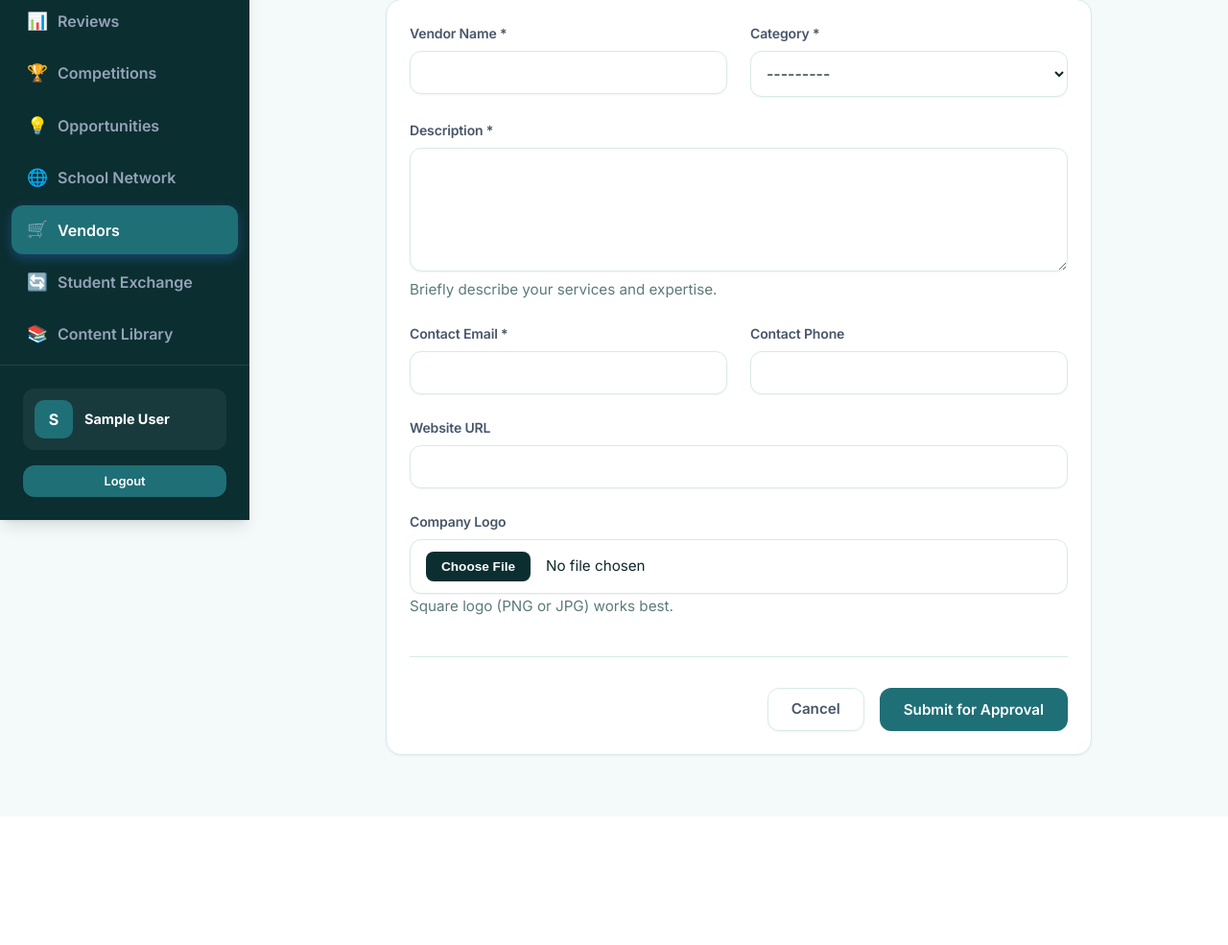
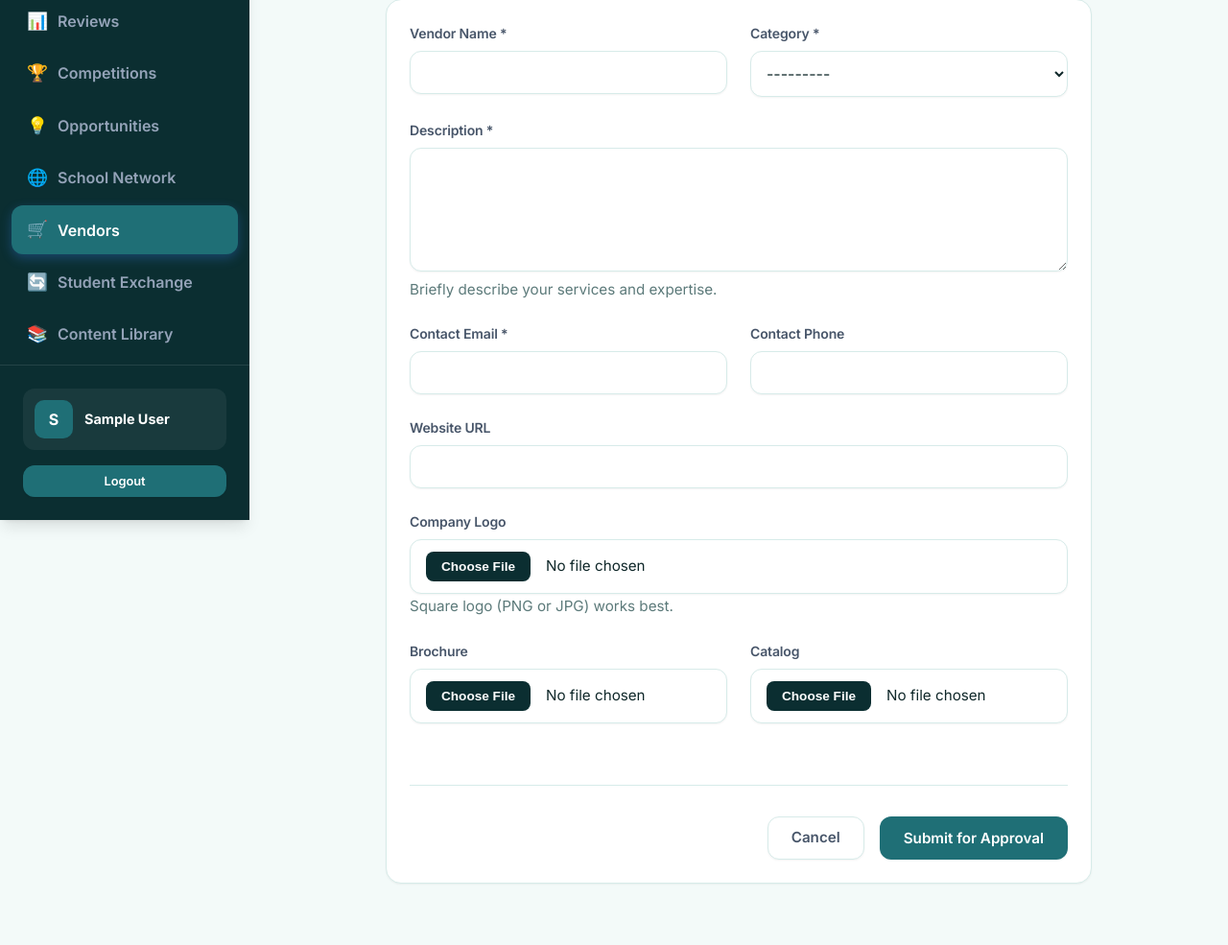
Before and after one commit to chelli-cloud/Yarra, a Django app: page /vendors/signup/ in a window 1280 px wide. Shown: the part 258-1243 px from the top of the page at 96% size. Before the commit the page ends 1047 px from the top, so only its background shows below. Run offline with Django 5.2, Linux system fonts and the light colour scheme; the visitor is signed in with stand-in values (Sample User, id 1); data that the repository does not hold is empty.

Commit message:
Close gaps from re-auditing the July feedback sheet
- School Admin's login email is now forced to match the invited
  email (Yarra Coordinator email for the initial admin invite),
  instead of being freely editable at signup.
- School Network cards now surface curriculum/board and learner
  count from the extended profile ("Type" and "Strength" per the
  feedback), and the Contact-via-Coordinator action is restricted to
  School Admin roles -- teachers can view the network but not contact
  schools, per the feedback.
- Content submission is restricted to School Admin roles; teachers
  can view the library but not submit/edit, matching "Can view
  content. Cannot edit."
- Vendor sign-up now collects brochure and catalog uploads (was
  missing despite being explicitly requested), shown on the vendor
  detail page.
- Fixed a real bug in seed_data.py: reseeding left orphaned,
  profile-less superuser accounts behind because its cleanup only
  deleted is_superuser=False users, while the seeded admin accounts
  are themselves superusers. Cleanup now matches by username pattern
  instead.

Co-Authored-By: Claude Sonnet 5 <noreply@anthropic.com>

```diff
--- a/cms/templates/cms/content_library.html
+++ b/cms/templates/cms/content_library.html
@@ -14,7 +14,9 @@
                 <input type="text" name="q" placeholder="Search content..." value="{{ query|default:'' }}" class="form-control" style="width: 250px;">
                 <button type="submit" class="button primary">Search</button>
             </form>
-            <a href="{% url 'content_submit' %}" class="button secondary">Submit Content</a>
+            {% if user_profile.role == 'admin' or user_profile.role == 'school_leader' %}
+                <a href="{% url 'content_submit' %}" class="button secondary">Submit Content</a>
+            {% endif %}
         </div>
     </div>
 
--- a/templates/vendors/vendor_signup.html
+++ b/templates/vendors/vendor_signup.html
@@ -61,6 +61,19 @@
                 {% if form.logo.errors %}<div class="error">{{ form.logo.errors.0 }}</div>{% endif %}
             </div>
 
+            <div class="grid two">
+                <div class="form-group">
+                    <label class="label">Brochure</label>
+                    {{ form.brochure }}
+                    {% if form.brochure.errors %}<div class="error">{{ form.brochure.errors.0 }}</div>{% endif %}
+                </div>
+                <div class="form-group">
+                    <label class="label">Catalog</label>
+                    {{ form.catalog }}
+                    {% if form.catalog.errors %}<div class="error">{{ form.catalog.errors.0 }}</div>{% endif %}
+                </div>
+            </div>
+
             <div style="margin-top: 40px; border-top: 1px solid var(--border); padding-top: 32px; display: flex; justify-content: flex-end; gap: 16px;">
                 <a href="{% url 'vendor_list' %}" class="button secondary">Cancel</a>
                 <button type="submit" class="button primary">Submit for Approval</button>
--- a/tenants/forms.py
+++ b/tenants/forms.py
@@ -41,6 +41,12 @@ class UserRegistrationForm(forms.ModelForm):
         model = User
         fields = ['username', 'first_name', 'last_name', 'email']
 
+    def __init__(self, *args, **kwargs):
+        super().__init__(*args, **kwargs)
+        # Login email must match the invited email (e.g. the Yarra Coordinator email
+        # on file for a School Admin) -- shown but not editable.
+        self.fields['email'].disabled = True
+
     def clean(self):
         cleaned_data = super().clean()
         password = cleaned_data.get("password")
--- a/vendors/forms.py
+++ b/vendors/forms.py
@@ -6,7 +6,7 @@ class VendorRegistrationForm(forms.ModelForm):
         model = Vendor
         fields = [
             'name', 'category', 'description', 'website',
-            'contact_email', 'contact_phone', 'logo'
+            'contact_email', 'contact_phone', 'logo', 'brochure', 'catalog',
         ]
         widgets = {
             'description': forms.Textarea(attrs={'rows': 4}),
--- a/vendors/models.py
+++ b/vendors/models.py
@@ -20,6 +20,8 @@ class Vendor(models.Model):
     contact_phone = models.CharField(max_length=20, blank=True)
     website = models.URLField(blank=True)
     logo = models.ImageField(upload_to='vendor_logos/', blank=True, null=True)
+    brochure = models.FileField(upload_to='vendor_brochures/', blank=True, null=True)
+    catalog = models.FileField(upload_to='vendor_catalogs/', blank=True, null=True)
     consortium_offer = models.TextField(help_text="Special deal/discount for consortium members")
     is_vetted = models.BooleanField(default=False)
     is_approved = models.BooleanField(default=False)
```
Also changed, not shown: cms/views.py (+8 -1 lines), templates/vendors/vendor_detail.html (+10 -0 lines), tenants/management/commands/seed_data.py (+9 -2 lines), tenants/templates/tenants/school_network.html (+7 -1 lines), tenants/views.py (+9 -2 lines), vendors/migrations/0004_vendor_brochure_vendor_catalog.py (added).
